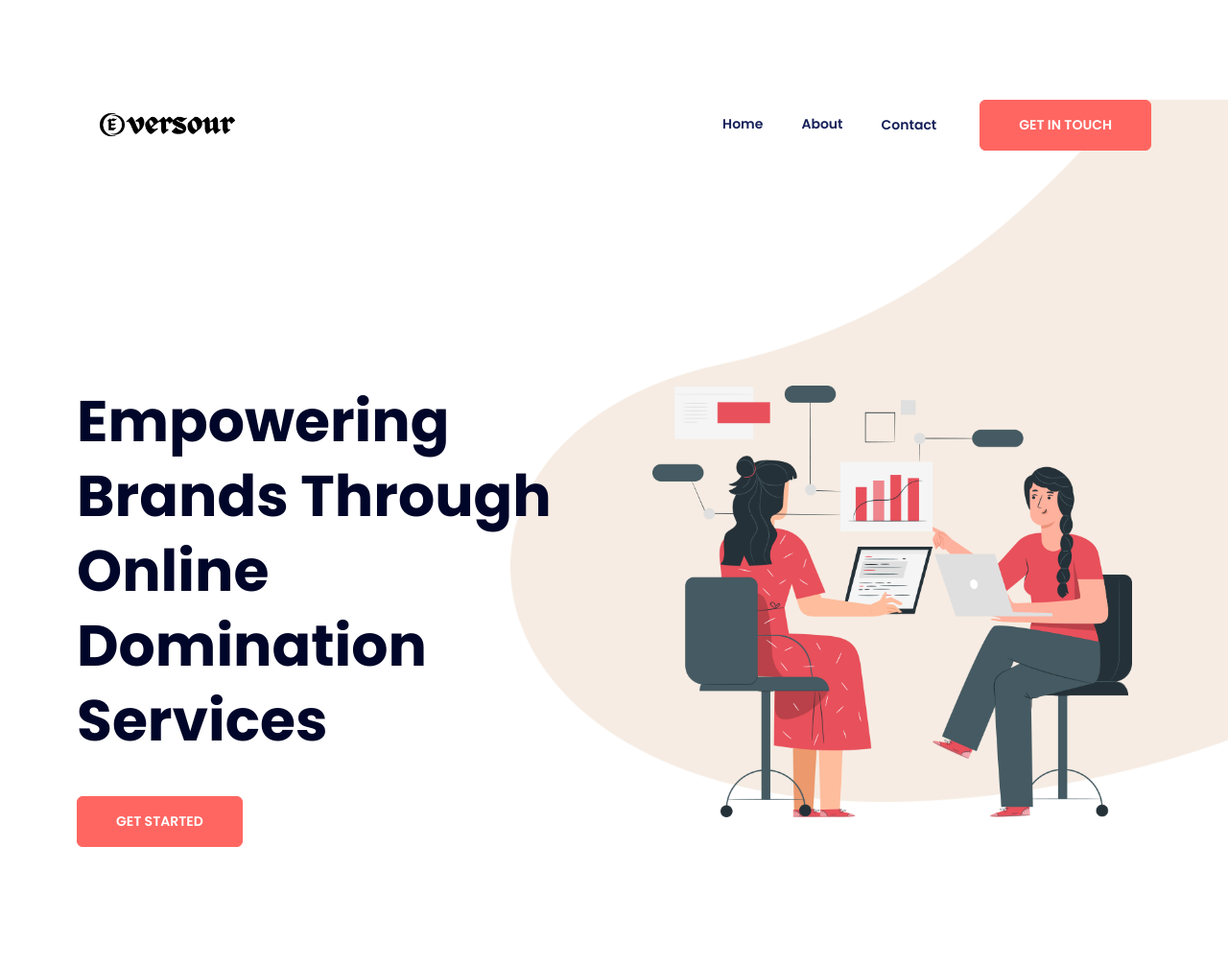
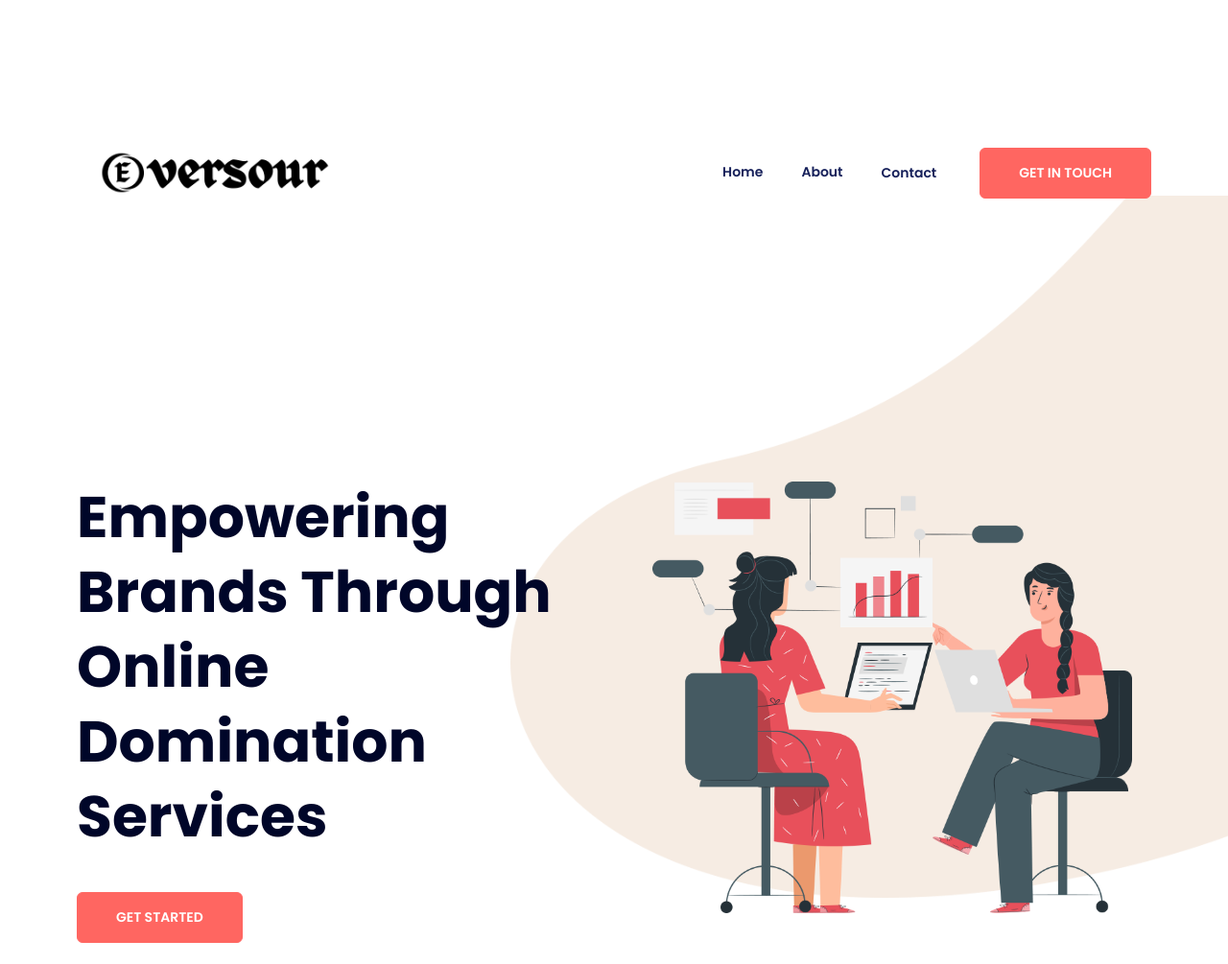
Before and after one commit to eversour001/eversour-website, a plain HTML site: page index.html in a window 1280 px wide. Shown: the top 1005 px of the page at 96% size. Drawn offline with nearby package versions, Linux system fonts and the light colour scheme.

Commit message:
Update index.html

```diff
--- a/index.html
+++ b/index.html
@@ -101,7 +101,7 @@
     <div class="container">
 
         <header style="color: #000; text-align: center; padding: 20px;">
-    	<img src="assets/images/1-1.png" alt="Logo" style="height: 150px; width: 150px">
+    	<img src="assets/images/1-1.png" alt="Logo" style="height: 250px; width: 250px">
   </header>
 
       <div class="navbar-wrapper">
```
